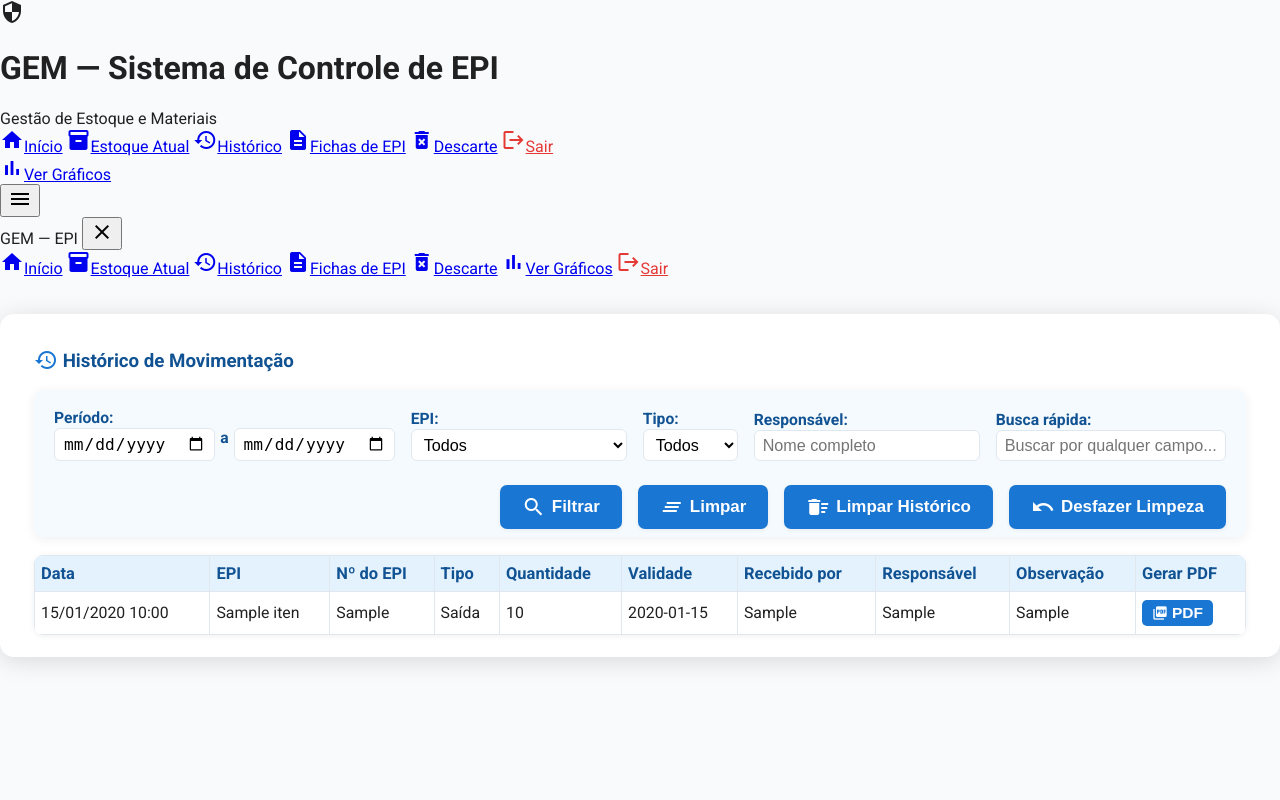
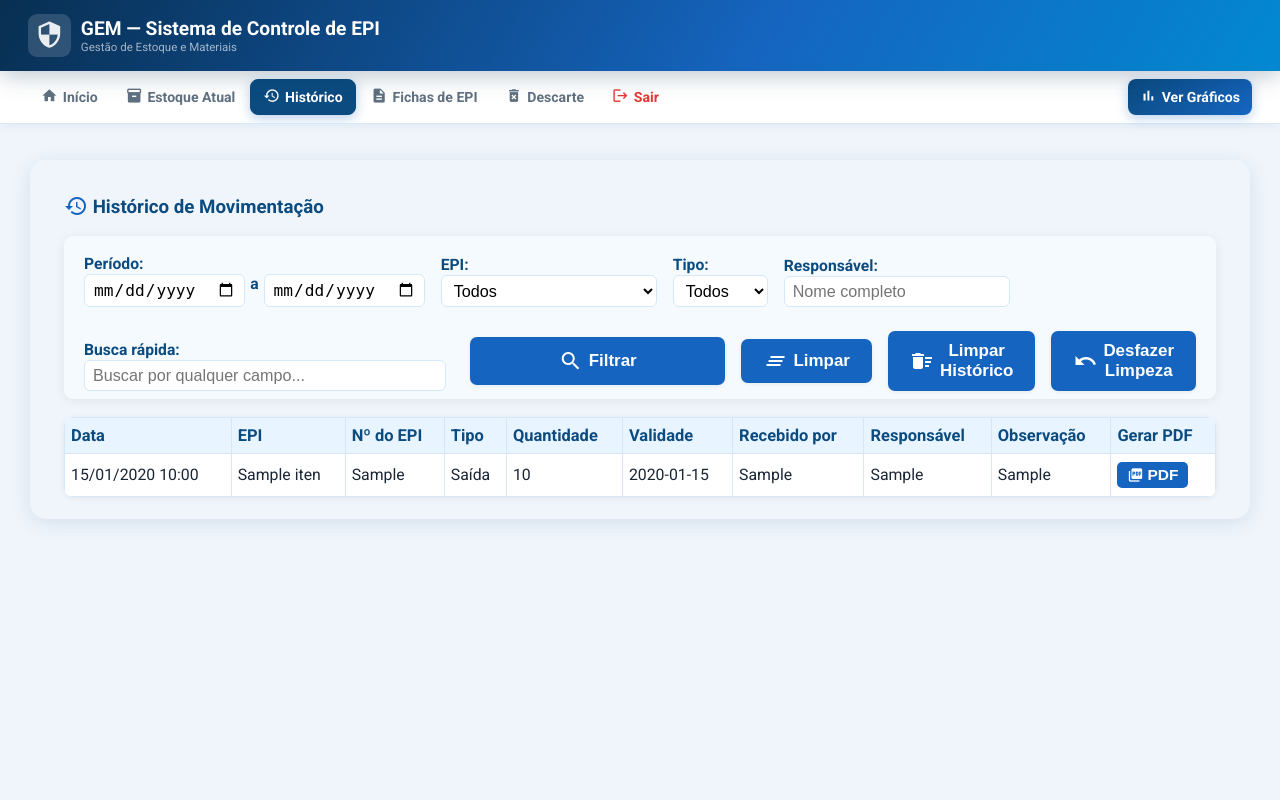
Before and after one commit to kiniss1/SCE, a PHP site: page /historico.php in a window 1280 px wide. Run offline with PHP 8.4, Linux system fonts and the light colour scheme; the visitor is signed in with stand-in values (Sample User, id 1); tables that the repository leaves empty or names only in its code hold one stand-in row (values such as "Sample post"); some libraries are stand-ins or nearby versions.

Commit message:
Update historico.php

```diff
--- a/historico.php
+++ b/historico.php
@@ -65,38 +65,13 @@ $desfazer_token = $_SESSION['desfazer_historico_token'];
 <!DOCTYPE html>
 <html lang="pt-br">
 <head>
+  <title>Histórico — GEM</title>
   <meta charset="UTF-8">
-    <title>Histórico de Movimentação - EPI</title>
   <meta name="viewport" content="width=device-width, initial-scale=1">
   <link href="https://fonts.googleapis.com/icon?family=Material+Icons" rel="stylesheet">
   <link href="https://fonts.googleapis.com/css2?family=Roboto:wght@400;500;700;800&display=swap" rel="stylesheet">
+  <link rel="stylesheet" href="style.css">
   <style>
-    :root {
-        --primary: #115293;
-        --primary-light: #1976d2;
-        --accent: #e3f2fd;
-        --danger: #ff5252;
-        --warn: #ffb74d;
-        --background: #f8fafc;
-        --text: #212121;
-        --container-bg: #fff;
-        --border: #e0e7ef;
-        --shadow: 0 4px 24px #0002;
-        --radius: 14px;
-        --zebra: #f4fafd;
-    }
-    body {
-        font-family: 'Roboto', Arial, sans-serif;
-        margin: 0;
-        background: var(--background);
-        color: var(--text);
-        min-height: 100vh;
-    }
-
-
-
-
-
 .container {
         background: var(--container-bg);
         padding: 34px 34px 22px 34px;
@@ -258,7 +233,7 @@ $desfazer_token = $_SESSION['desfazer_historico_token'];
       <a href="historico.php" class="menu-btn active"><span class="material-icons">history</span>Histórico</a>
       <a href="fichas_epi.php" class="menu-btn"><span class="material-icons">description</span>Fichas de EPI</a>
       <a href="descarte.php" class="menu-btn"><span class="material-icons">delete_forever</span>Descarte</a>
-      <a href="logout.php" class="menu-btn" style="color:#e53935!important;border-color:#ffcdd2;"><span class="material-icons">logout</span>Sair</a>
+      <a href="logout.php" class="menu-btn" style="color:#e53935!important;"><span class="material-icons">logout</span>Sair</a>
     </div>
     <div class="nav-actions">
       <a href="graficos.php" class="menu-btn btn-graficos"><span class="material-icons">bar_chart</span>Ver Gráficos</a>
```
Lines whose indentation alone changed are shown as unchanged.
